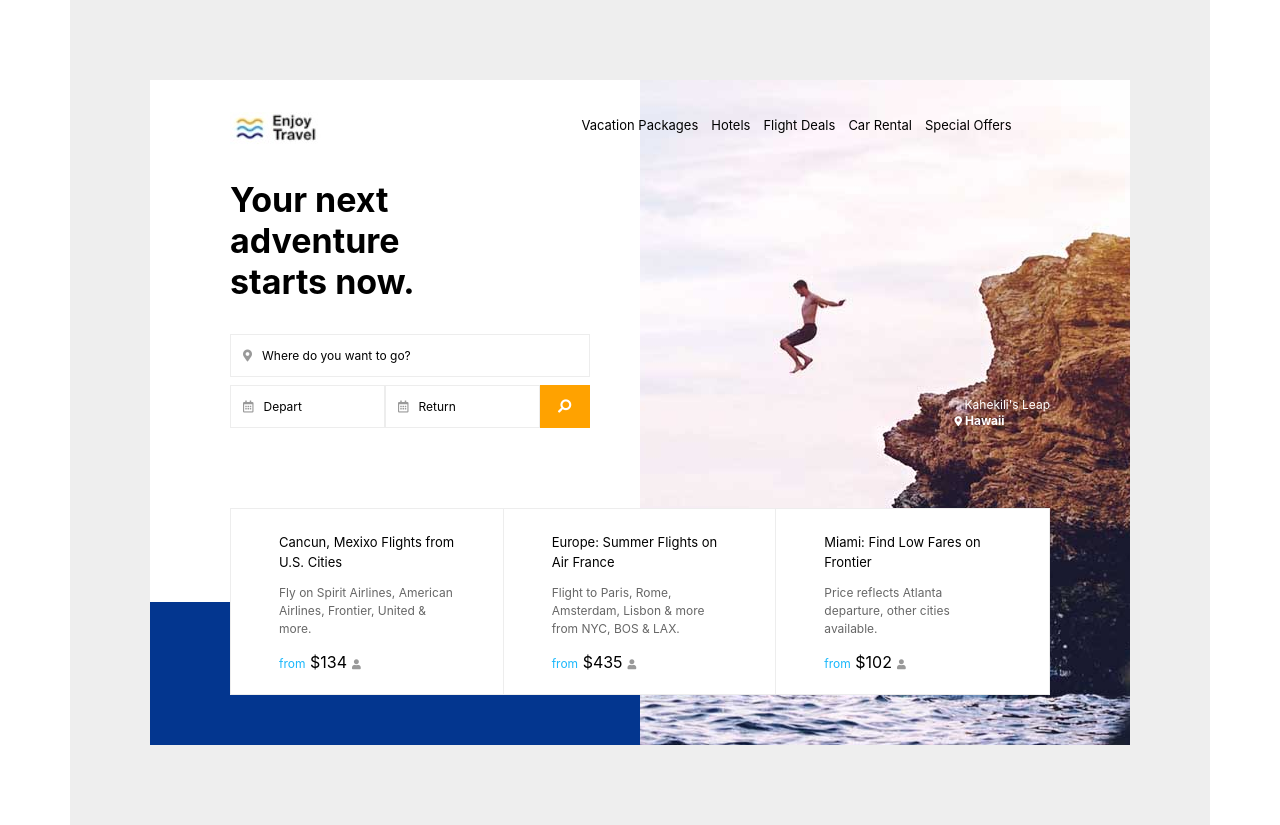
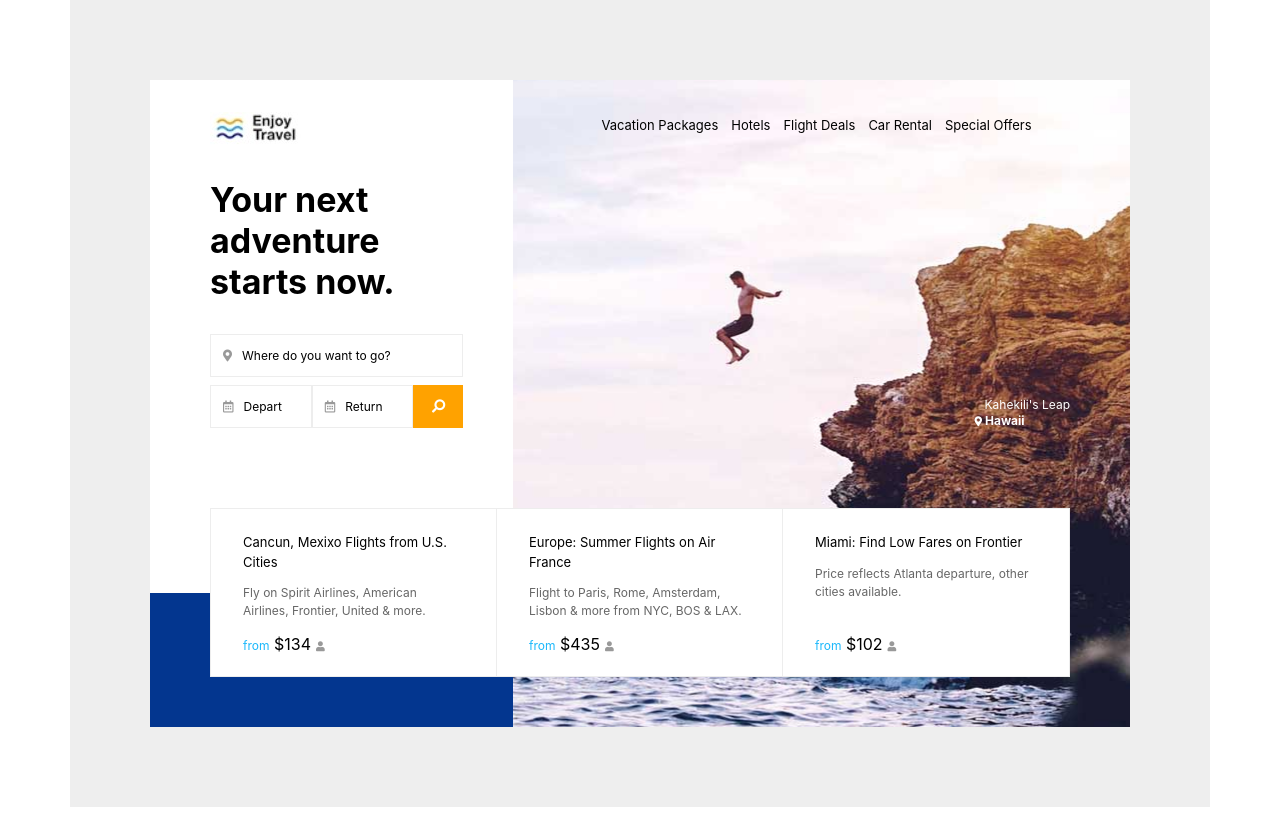
Before and after one commit to kenold/enjoy-travel, a website: page index.html in a window 1280 px wide. Drawn offline with nearby package versions, Linux system fonts and the light colour scheme; a web font is replaced by a local one.

Commit message:
update grid

```diff
--- a/sass/main.scss
+++ b/sass/main.scss
@@ -29,11 +29,11 @@ img {
     margin: 0 auto;
     padding: 5rem;
 }
-$side-gap: 80px;
+$side-gap: 60px;
 $gap: 50px;
 .grid {
     display: grid;
-    grid-template-columns: $side-gap 1fr $gap $gap 1fr $side-gap;
+    grid-template-columns: $side-gap .5fr $gap $gap 1fr $side-gap;
     grid-template-rows: 100px auto auto auto auto 50px;
 }
 .main__header {
@@ -65,7 +65,7 @@ $gap: 50px;
     font-size: 2.125rem;
     font-weight: bold;
     line-height: 1.2;
-    max-width: 60%;
+    max-width: 80%;
     z-index: 2;
 }
 .search__container {
@@ -169,7 +169,7 @@ $gap: 50px;
     &__item {
         display: flex;
         flex-direction: column;
-        padding: 1.5rem 3rem 1.5rem;
+        padding: 1.5rem 2rem 1.5rem;
         &:not(:last-child) {
             border-right: 1px solid $light-color;
         }
```
Also changed, not shown: css/style.css.
